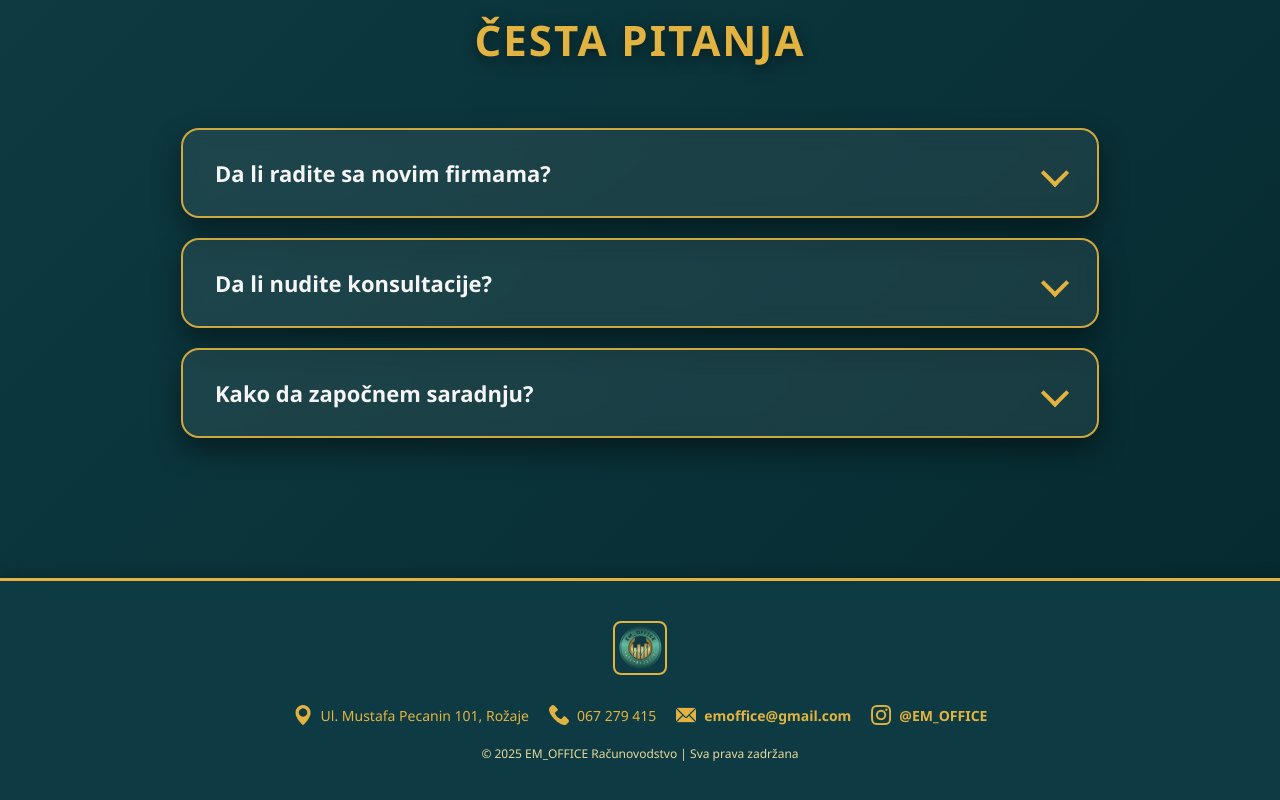
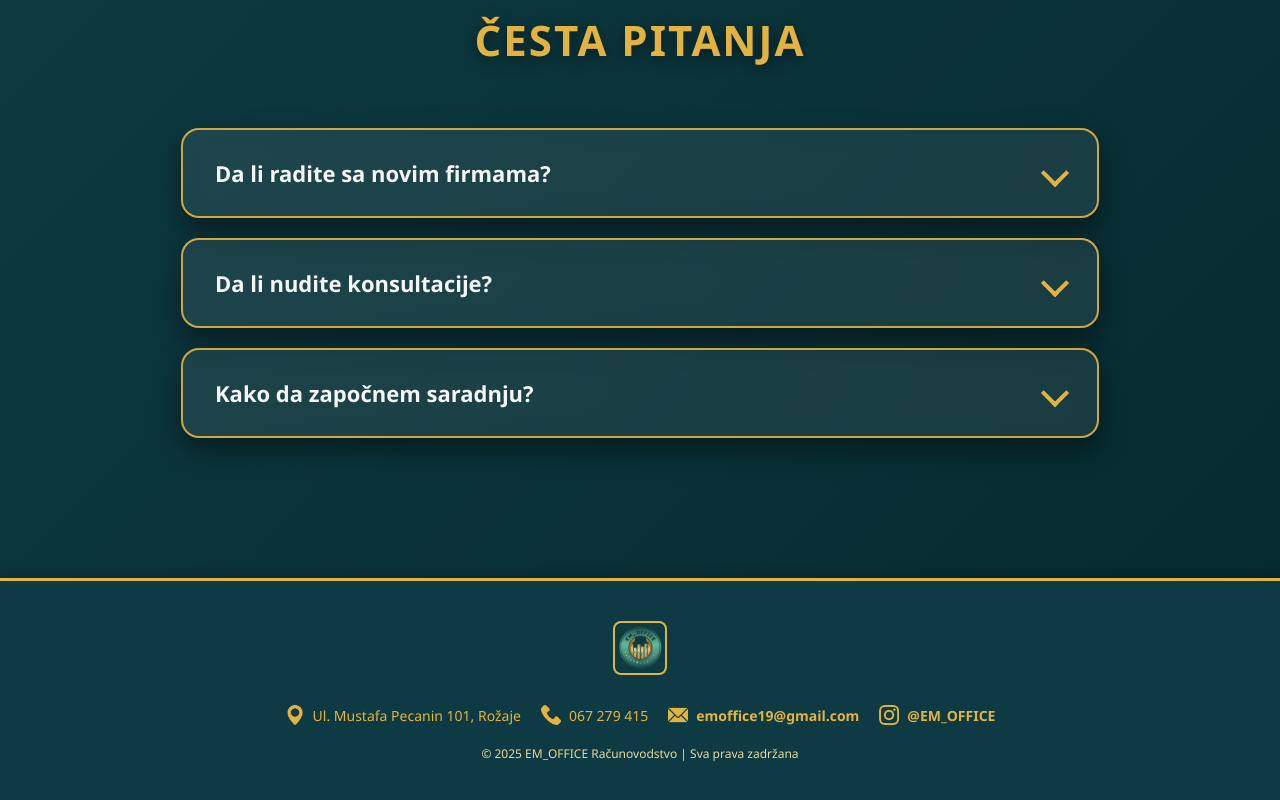
Before and after one commit to aadmin123321/em-office, a plain HTML site: page index.html in a window 1280 px wide. Shown: the part 4153-4953 px from the top of the page. Drawn offline with Linux system fonts and the light colour scheme.

Commit message:
Update index.html

```diff
--- a/index.html
+++ b/index.html
@@ -264,7 +264,7 @@
     </div>
     <div class="footer-contact-item">
       <img src="insta (2).png" alt="Email" class="footer-icon">
-      <span><a href="mailto:emoffice@gmail.com">emoffice@gmail.com</a></span>
+      <span><a href="mailto:emoffice19@gmail.com">emoffice19@gmail.com</a></span>
     </div>
     <div class="footer-contact-item">
       <img src="insta (1).png" alt="Instagram" class="footer-icon">
```
